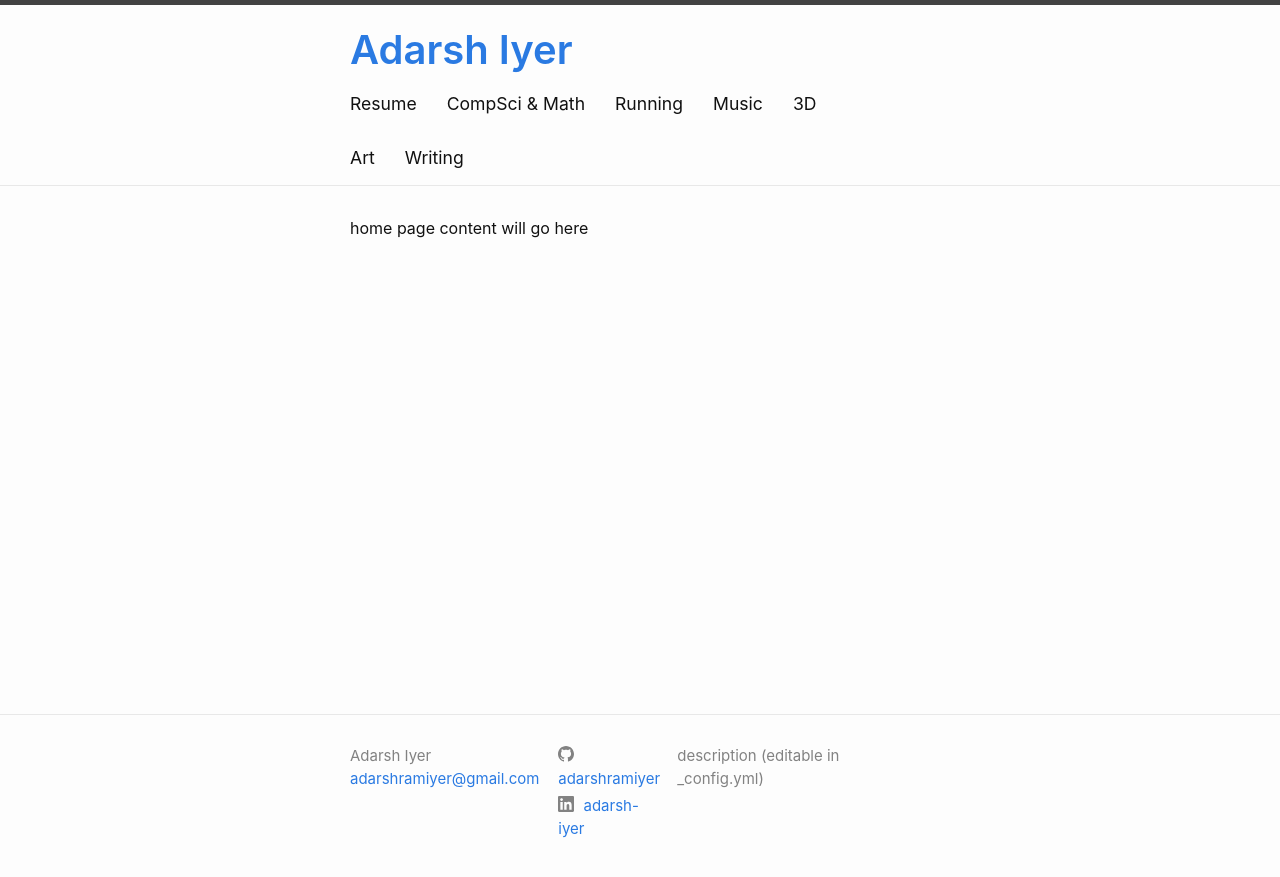
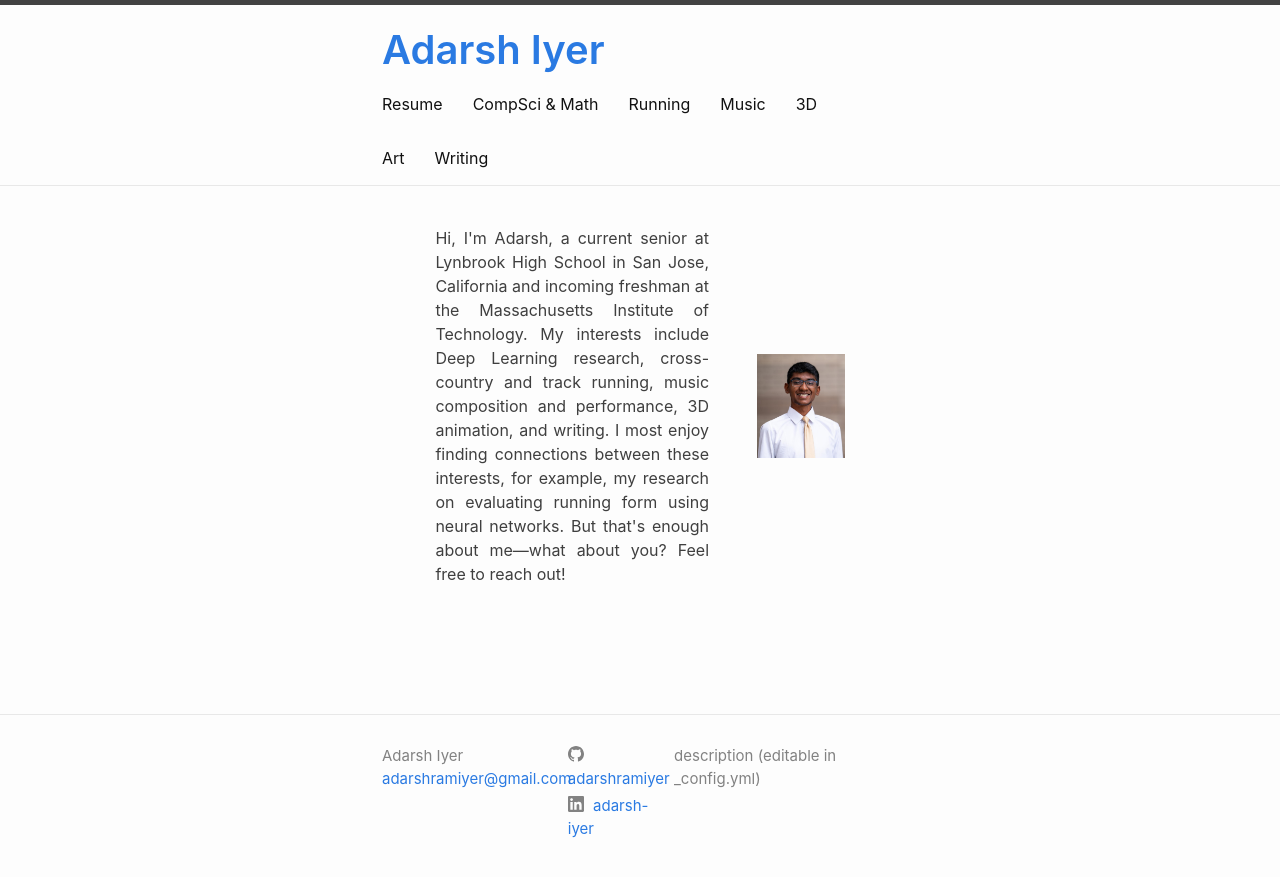
Before and after one commit to adarshramiyer/adarshramiyer.github.io, a Jekyll site: the page built from index.markdown, in a window 1280 px wide. Shown: the top 877 px of the page. Built offline with Jekyll 4.4.1, drawn with Linux system fonts in a browser that asks for light colours.

Commit message:
updated bio page and resume page

```diff
--- a/_sass/minima.scss
+++ b/_sass/minima.scss
@@ -21,7 +21,7 @@
 $table-text-align: left !default;
 
 // Width of the content area
-$content-width:    50vw !default; // CHANGED from 800px to current value
+$content-width:    45vw !default; // CHANGED from 800px to current value
 
 $on-palm:          600px !default;
 $on-laptop:        800px !default;
--- a/_sass/minima/_base.scss
+++ b/_sass/minima/_base.scss
@@ -234,7 +234,8 @@
   text-align: $table-text-align;
   color: lighten($text-color, 18%);
   border-collapse: collapse;
-  border: 1px solid $grey-color-light;
+  // border: 1px solid $grey-color-light;
+  border: 0px;
   tr {
     &:nth-child(even) {
       background-color: lighten($grey-color-light, 6%);
@@ -245,10 +246,12 @@
   }
   th {
     background-color: lighten($grey-color-light, 3%);
-    border: 1px solid darken($grey-color-light, 4%);
-    border-bottom-color: darken($grey-color-light, 12%);
+    // border: 1px solid darken($grey-color-light, 4%);
+    border: 0px;
+    // border-bottom-color: darken($grey-color-light, 12%);
   }
   td {
-    border: 1px solid $grey-color-light;
+    // border: 1px solid $grey-color-light;
+    border: 0px;
   }
 }
--- a/_sass/minima/_layout.scss
+++ b/_sass/minima/_layout.scss
@@ -37,7 +37,7 @@
   }
 
   .page-link {
-    @include relative-font-size(1.1);
+    @include relative-font-size(1);
     color: $text-color;
     line-height: $base-line-height;
 
--- a/index.markdown
+++ b/index.markdown
@@ -5,4 +5,17 @@
 layout: home
 ---
 
-home page content will go here
+<div style="text-align: justify; margin-left: 3vw; margin-right: 3vw;">
+    <table>
+        <tr>
+            <td style="text-align: justify;">
+                Hi, I'm Adarsh, a current senior at Lynbrook High School in San Jose, California and incoming freshman at the Massachusetts Institute of Technology. My interests include Deep Learning research, cross-country and track running, music composition and performance, 3D animation, and writing. I most enjoy finding connections between these interests, for example, my research on evaluating running form using neural networks. But that's enough about me—what about you? Feel free to reach out!
+            </td>
+            <td style="padding: 1vh;">
+            </td>
+            <td style="text-align: justify;">
+                <img src="./assets/extrafiles/selfphoto.jpg" alt="image" width="2000">
+            </td>
+        </tr>
+    </table>
+</div>
--- a/resume.markdown
+++ b/resume.markdown
@@ -4,4 +4,8 @@
 title: Resume
 order: 1
 ---
-Resume will go here
+
+<div style="text-align: center;">
+    <object data="../assets/extrafiles/aug_resume.pdf" type="application/pdf" width="800px" height="800px">
+    </object>
+</div>
```
Also changed, not shown: assets/extrafiles/selfphoto.JPG (added), 1 other file.
